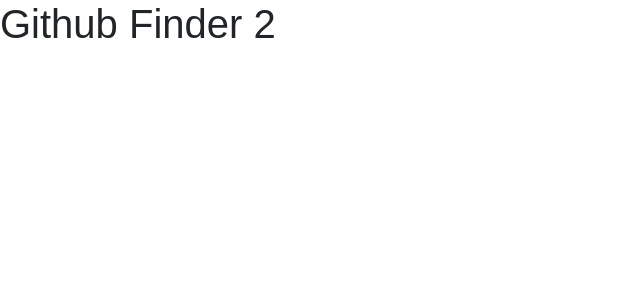
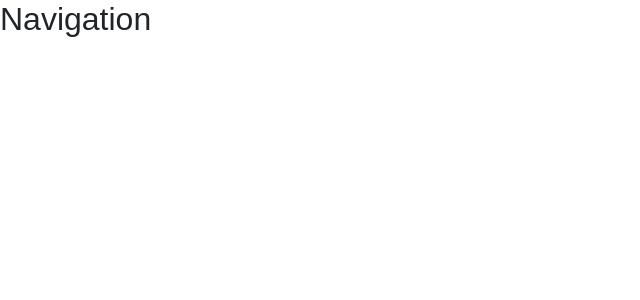
Before and after one commit to DariuszOkonski/react-github-finder, a React (Create React App) app: page / in a window 1280 px wide. Shown: the top 300 px of the page, without its empty margins (0-640 px from the left). Built offline with nearby package versions, Linux system fonts and the light colour scheme.

Commit message:
add Navigation to App

```diff
--- a/src/App.jsx
+++ b/src/App.jsx
@@ -1,10 +1,14 @@
 import React from 'react';
 import './index.css';
+import Navigation from './Navigation/Navigation';
 
 function App() {
   return (
     <div className="App">
-      <h1>Github Finder 2</h1>
+
+      <Navigation />
+
+
     </div>
   );
 }
```
